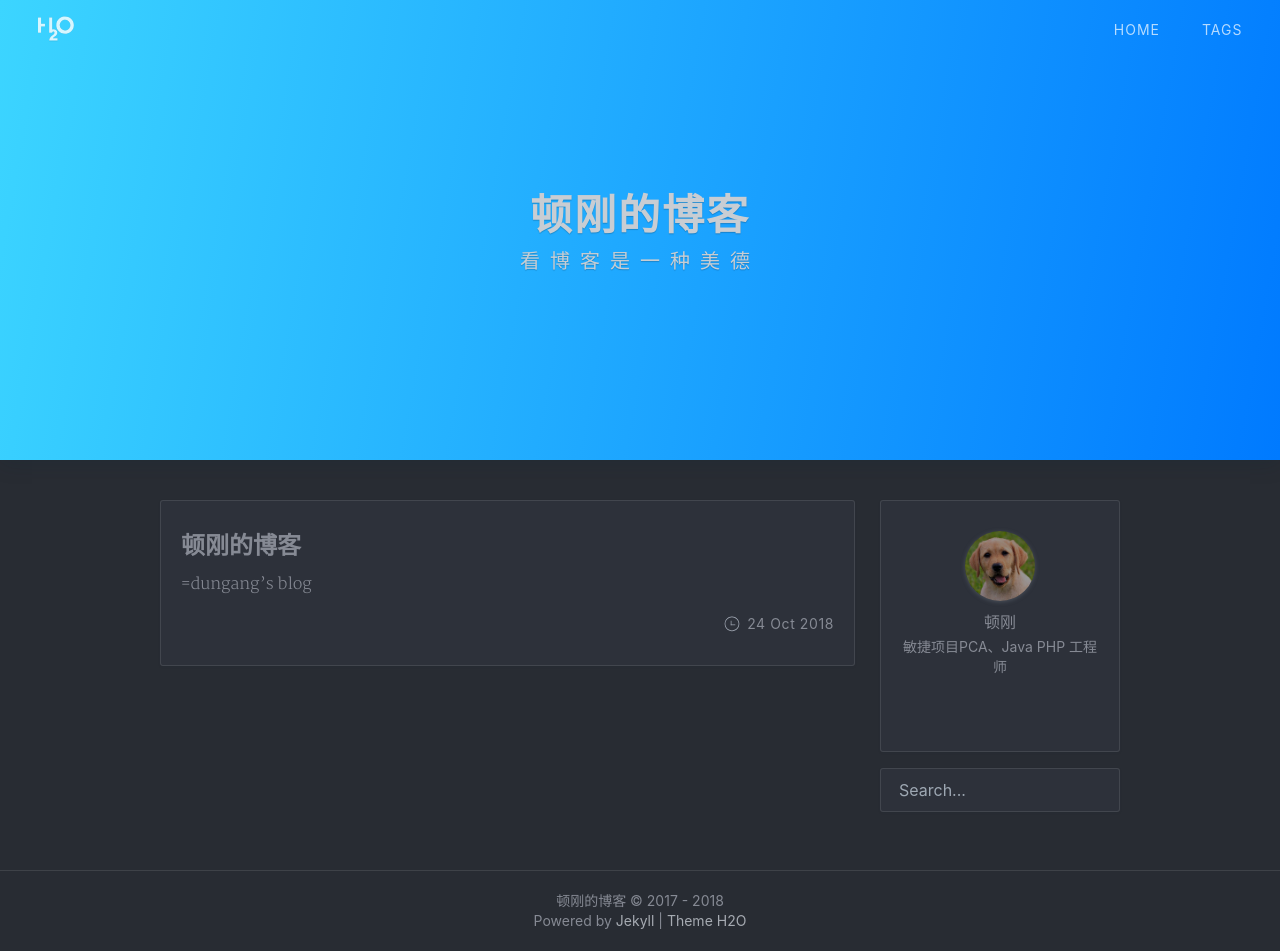
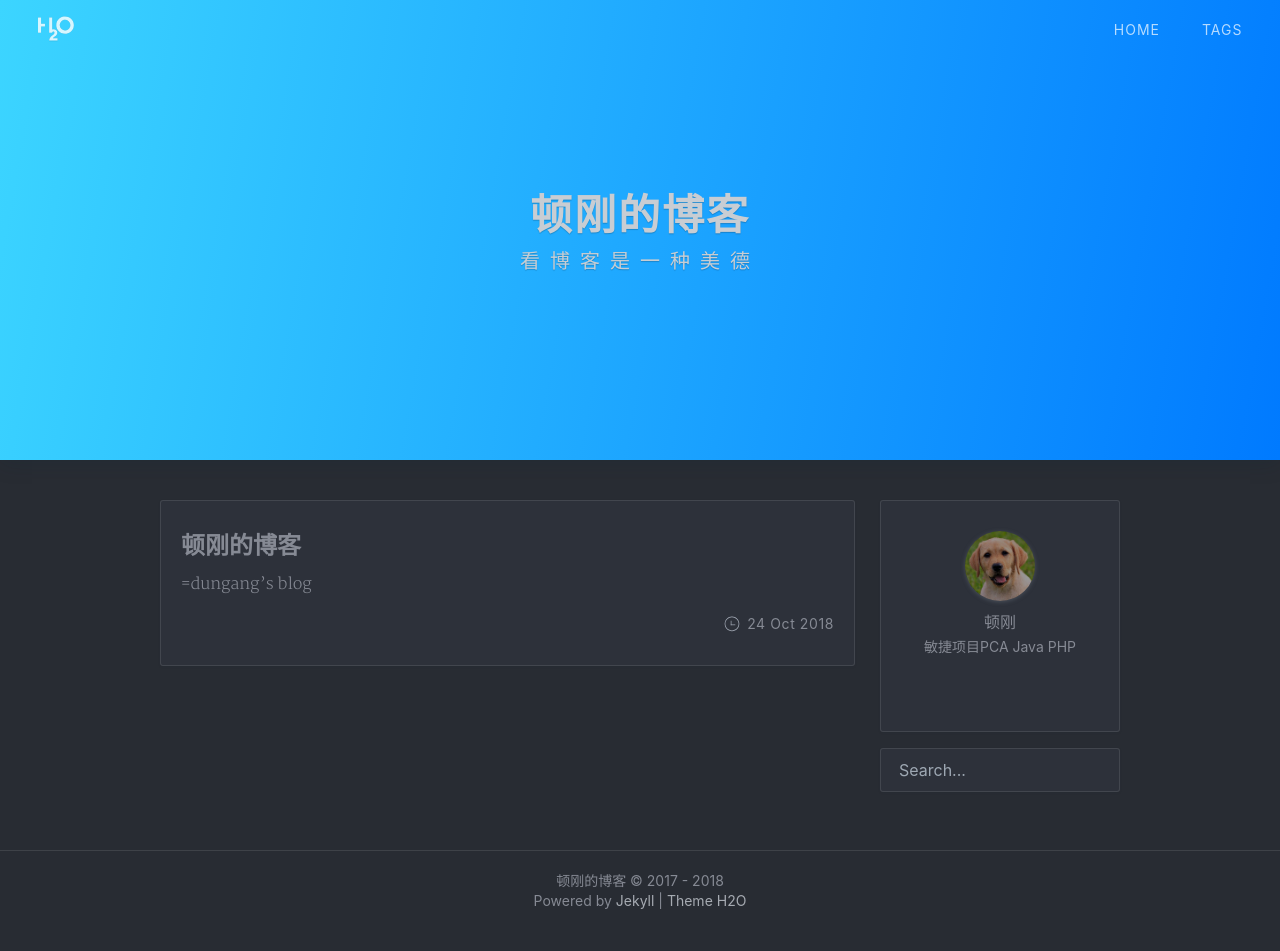
Before and after one commit to dungang/dungang.github.io, a Jekyll site: the page built from index.html, in a window 1280 px wide and 951 px high. Built offline with Jekyll 4.4.1, drawn with Linux system fonts in a browser that asks for light colours; nearby versions of some CDN libraries; the list of posts is cut into pages by our own code; a style sheet for code colours, icons or effects is not loaded.

Commit message:
modify profile

```diff
--- a/_config.yml
+++ b/_config.yml
@@ -19,7 +19,7 @@ footer:
 # Author 配置博主信息
 author: '顿刚'
 nickname: 'dungang'
-bio: '敏捷项目PCA、Java PHP 工程师'
+bio: '敏捷项目PCA Java PHP'
 avatar: '/assets/img/profile.png'
 
 # Search
```
